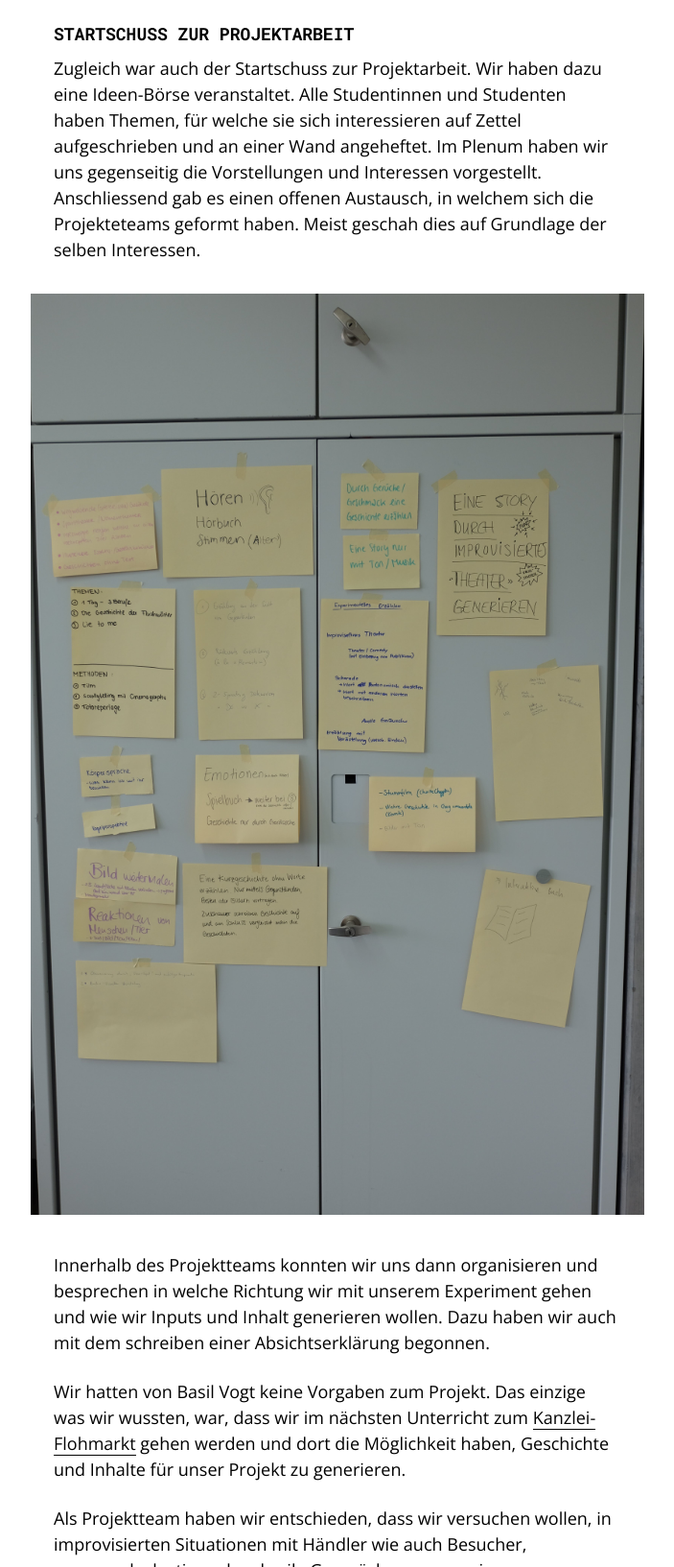
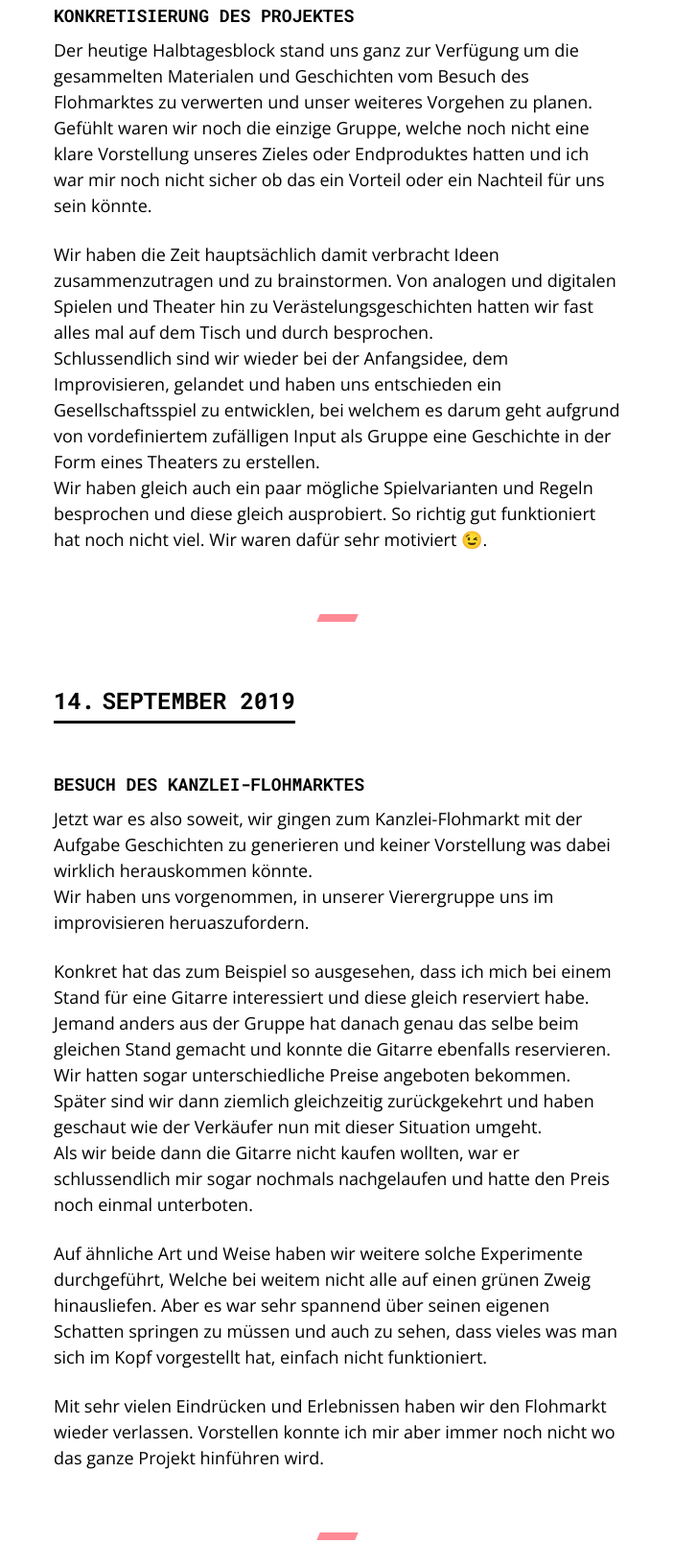
Before and after one commit to daenub/exp-story-doc, a website built with webpack: page src/index.html in a window 1280 px wide. Shown: the part 1167-2800 px from the top of the page at 96% size, without its empty margins (288-991 px from the left). Built offline with nearby package versions, Linux system fonts and the light colour scheme; files whose address does not match are found by name.

Commit message:
add some text

```diff
--- a/src/index.html
+++ b/src/index.html
@@ -31,12 +31,71 @@
   </header>
   <main class="content">
     <article class="article">
+      <h2 class="article__title"><time>5.&#8239;Oktober 2019</time></h2>
+      <h3>Herbie Hancock etc</h3>
+    </article>
+    <article class="article">
+      <h2 class="article__title"><time>28.&#8239;September 2019</time></h2>
+      <h3>Dramaturgie</h3>
+    </article>
+    <article class="article">
       <h2 class="article__title"><time>21.&#8239;September 2019</time></h2>
+      <h3>Konkretisierung des Projektes</h3>
+      <p>
+        Der heutige Halbtagesblock stand uns ganz zur Verfügung
+        um die gesammelten Materialen und Geschichten vom Besuch des
+        Flohmarktes zu verwerten und unser weiteres Vorgehen zu planen.
+        <br>
+        Gefühlt waren wir noch die einzige Gruppe, welche noch nicht eine
+        klare Vorstellung unseres Zieles oder Endproduktes hatten und ich
+        war mir noch nicht sicher ob das ein Vorteil oder ein Nachteil für
+        uns sein könnte.
+        <br>
+      </p>
+      <p>
+        Wir haben die Zeit hauptsächlich damit verbracht Ideen zusammenzutragen und zu brainstormen.
+        Von analogen und digitalen Spielen und Theater hin zu Verästelungsgeschichten hatten wir
+        fast alles mal auf dem Tisch und durch besprochen.<br>
+        Schlussendlich sind wir wieder bei der Anfangsidee, dem Improvisieren, gelandet und haben uns entschieden
+        ein Gesellschaftsspiel zu entwicklen, bei welchem es darum geht aufgrund von vordefiniertem zufälligen Input als Gruppe eine
+        Geschichte in der Form eines Theaters zu erstellen.<br>
+        Wir haben gleich auch ein paar mögliche Spielvarianten und Regeln besprochen und diese gleich ausprobiert.
+        So richtig gut funktioniert hat noch nicht viel. Wir waren dafür sehr motiviert 😉.
+      </p>
     </article>
 
     <article class="article">
       <h2 class="article__title"><time>14.&#8239;September 2019</time></h2>
       <h3>Besuch des Kanzlei-Flohmarktes</h3>
+      <p>
+        Jetzt war es also soweit, wir gingen zum Kanzlei-Flohmarkt mit
+        der Aufgabe Geschichten zu generieren und keiner Vorstellung was
+        dabei wirklich herauskommen könnte.<br>
+        Wir haben uns vorgenommen, in unserer Vierergruppe uns im improvisieren
+        heruaszufordern.
+      </p>
+      <p>
+        Konkret hat das zum Beispiel so ausgesehen, dass ich mich bei einem Stand
+        für eine Gitarre interessiert und diese gleich reserviert habe.
+        Jemand anders aus der Gruppe hat danach genau das selbe beim
+        gleichen Stand gemacht und konnte die Gitarre ebenfalls reservieren. Wir hatten
+        sogar unterschiedliche Preise angeboten bekommen.<br>
+        Später sind wir dann ziemlich gleichzeitig zurückgekehrt und haben
+        geschaut wie der Verkäufer nun mit dieser Situation umgeht.<br>
+        Als wir beide dann die Gitarre nicht kaufen wollten, war er schlussendlich
+        mir sogar nochmals nachgelaufen und hatte den Preis noch einmal unterboten.
+      </p>
+
+      <p>
+        Auf ähnliche Art und Weise haben wir weitere solche Experimente durchgeführt,
+        Welche bei weitem nicht alle auf einen grünen Zweig hinausliefen. Aber es war
+        sehr spannend über seinen eigenen Schatten springen zu müssen und auch zu sehen,
+        dass vieles was man sich im Kopf vorgestellt hat, einfach nicht funktioniert.
+      </p>
+      <p>
+        Mit sehr vielen Eindrücken und Erlebnissen haben wir den Flohmarkt wieder verlassen.
+        Vorstellen konnte ich mir aber immer noch nicht wo das ganze Projekt hinführen wird.
+      </p>
     </article>
 
     <article class="article">
@@ -64,7 +123,7 @@
       </p>
 
       <p>
-        Als Projektteam haben wir entschieden, dass wir versuchen wollen, in improvisierten Situationen mit Händler wie auch Besucher, spannende, lustige oder skurile Gespräche zu provozieren.
+        Ich hatte mich zusammen mit Chantal, Sina und Patrick zu einer Gruppe zusammengeschlossen. Als Projektteam haben wir entschieden, dass wir versuchen wollen, in improvisierten Situationen mit Händler wie auch Besucher, spannende, lustige oder skurile Gespräche zu provozieren.
       </p>
 
       <h3>Kay & Kevin</h3>
@@ -85,13 +144,13 @@
       </p>
 
       <ul>
-        <li>Hauptfigur / Strategie</li>
+        <li>Hauptfigur&#8239;/&#8239;Strategie</li>
         <li>Ziel des Spiels</li>
         <li>Game Over</li>
         <li>Thematik</li>
         <li>Spielmechanismus</li>
         <li>Spielmodus</li>
-        <li>Gegner / Hürden / Hinternisse</li>
+        <li>Gegner&#8239;/&#8239;Hürden&#8239;/&#8239;Hinternisse</li>
       </ul>
 
       <figure class="image">
@@ -115,14 +174,14 @@
         </div>
 
         <div>
-          <dt>Thematik:</dt>
+          <dt>Thematik</dt>
           <dd>
             <p>Die Mutter wird in der Türe eingeklemmt. Die Brüder müssen nun durch den ganzen Zug rennen und zum Zugführer zu gelangen und den Zug zu stoppen. Die Zeit ist knapp, denn bald fährt der Zug in einen Tunnel. Im ganzen Zug sind Notbremsen verteilt. Diese geben dem Spieler etwas mehr Zeit.</p>
           </dd>
         </div>
 
         <div>
-          <dt>Ziel des Spiels:</dt>
+          <dt>Ziel des Spiels</dt>
           <dd>
             <p>Erreiche den Zugführer und stoppe den Zug.
             Durch während dem Spiel eingesammelte Coins kannst du im Store neue Skills und Skins kaufen.</p>
@@ -130,17 +189,17 @@
         </div>
 
         <div>
-          <dt>Game Over:</dt>
+          <dt>Game Over</dt>
           <dd>Das Spiel ist vorbei, wenn der Zug den Tunnel erreicht und die Kinder noch nicht den Zug stoppen konnten.</dd>
         </div>
 
         <div>
-          <dt>Spielmodus:</dt>
+          <dt>Spielmodus</dt>
           <dd>Jump’n’run Singleplayer auf dem Smartphone</dd>
         </div>
 
         <div>
-          <dt>Gegner:</dt>
+          <dt>Gegner</dt>
           <dd>
             <ul>
               <li>Betrunkene Leute</li>
```
